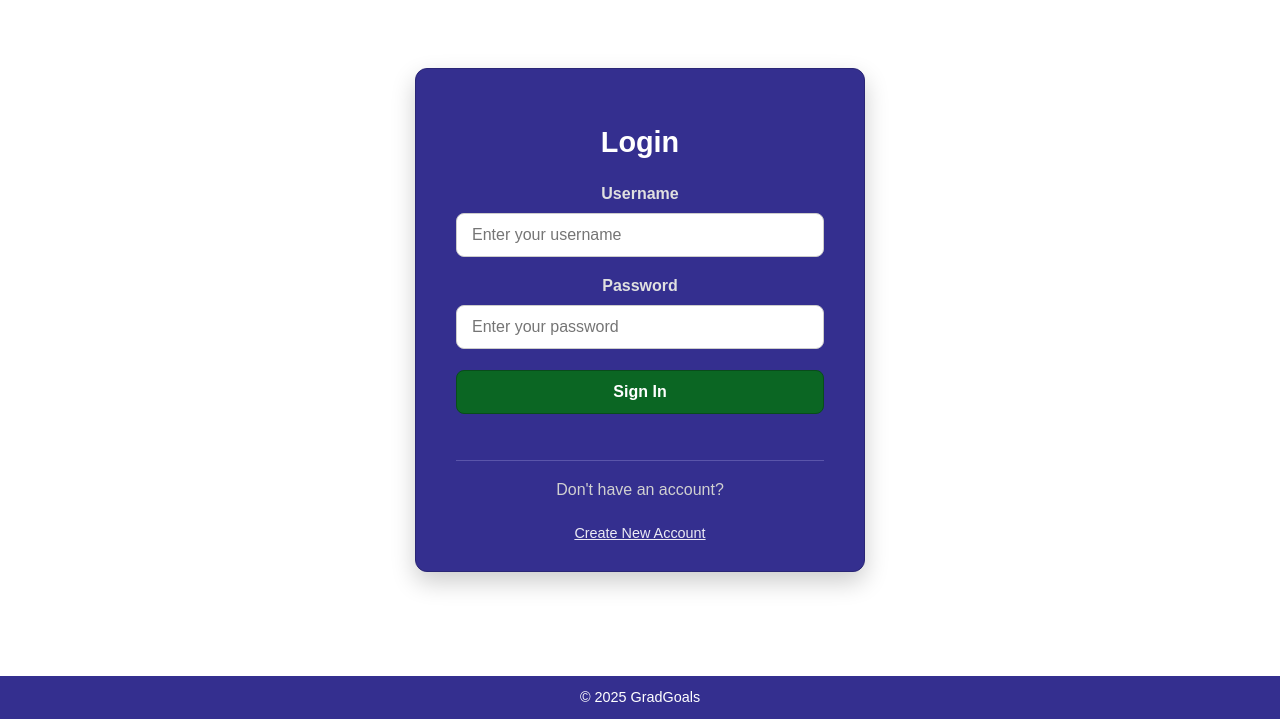
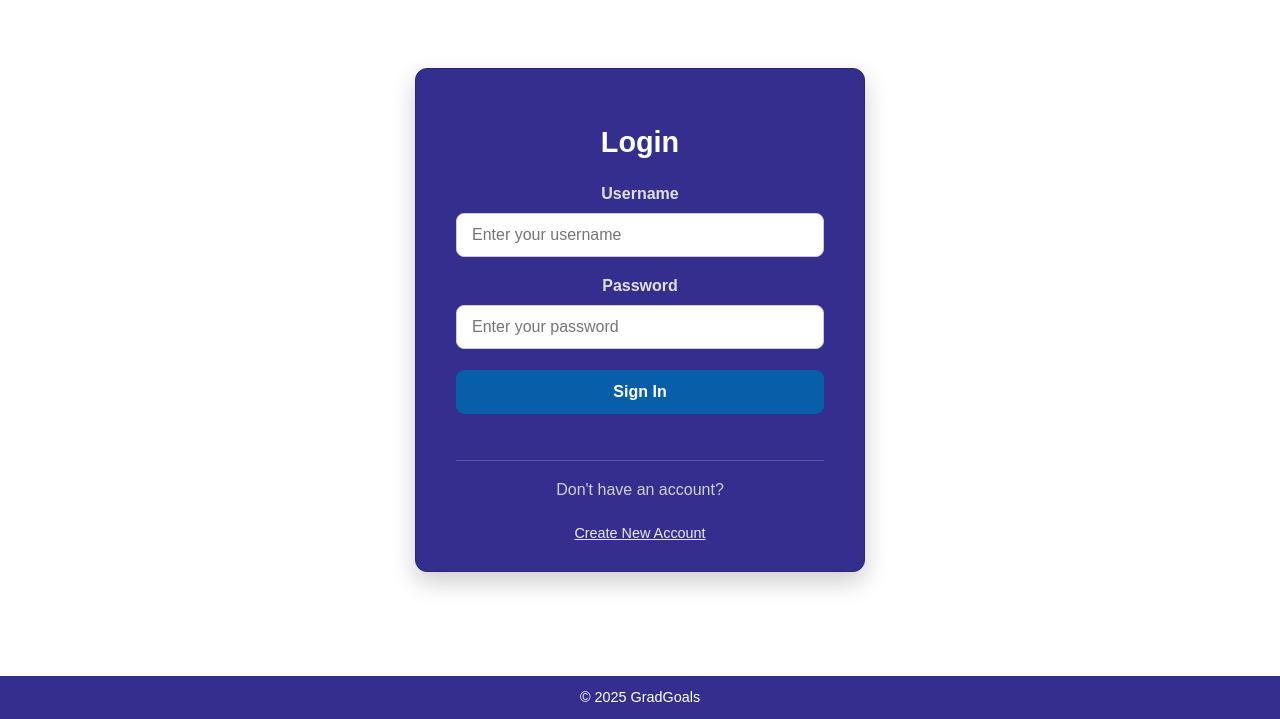
Before and after one commit to IanKreger/GradGoals, a website: page Frontend/Profile.html in a window 1280 px wide. Shown: the part 127-846 px from the top of the page. Drawn offline with Linux system fonts and the light colour scheme.

Commit message:
Changed login button color

```diff
--- a/Frontend/styleforms.css
+++ b/Frontend/styleforms.css
@@ -60,7 +60,7 @@
 .btn-submit {
     width: 100%;
     padding: 12px; /* Slightly smaller padding for button */
-    background-color: #0b6623;
+    background-color: #085ea9;
     color: white;
     border: none;
     border-radius: 8px;
@@ -69,7 +69,7 @@
     cursor: pointer;
     transition: background-color 0.3s ease, transform 0.1s;
     margin-top: 5px; /* Reduced margin */
-    border: 1px solid #084d1a;
+    border: 1px solid #085ea9;
 }
 
 .btn-submit:hover {
```
Also changed, not shown: Frontend/Challenge.html (+1 -1 lines), Frontend/budget.html (+1 -1 lines).
